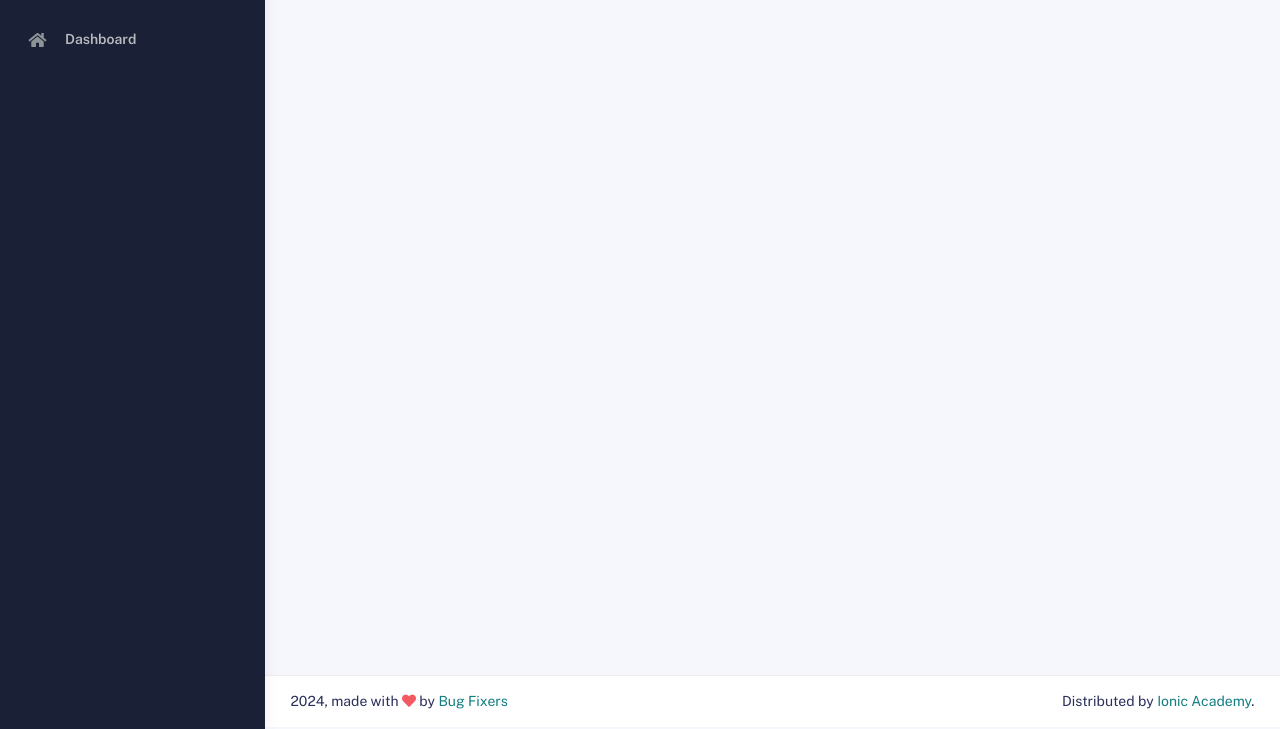
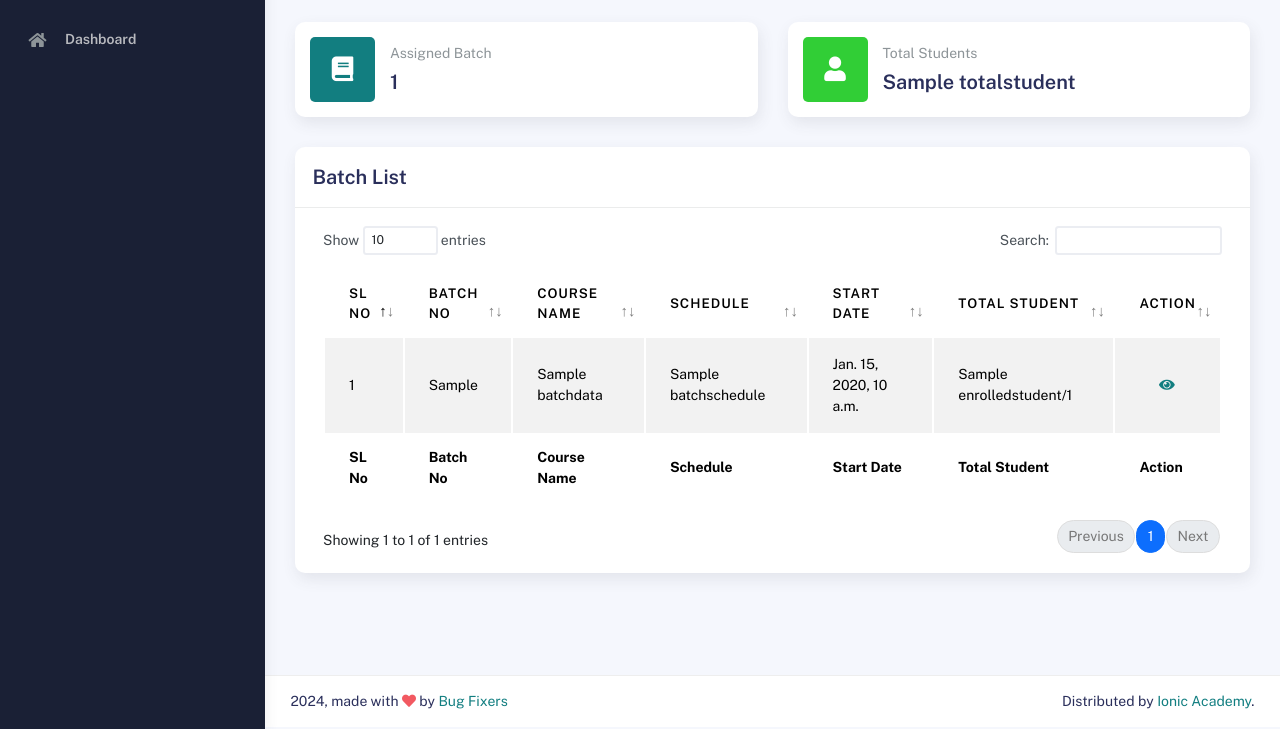
Before and after one commit to mrshakil015/Institute-Management-System-with-Django, a Django app: template IMSProject/IMSapp/templates/teachers/teacherbatchinfo.html in a window 1280 px wide. Shown: the part 71-800 px from the top of the page. Run offline with Django 5.2, Linux system fonts and the light colour scheme; the template is opened without the code that fills it: most values are stand-ins (such as "Sample title", 1, 10 or a date in 2020); some libraries are stand-ins or nearby versions.

Commit message:
Teachers batch info done

```diff
--- a/IMSProject/IMSapp/templates/batches/viewbatch.html
+++ b/IMSProject/IMSapp/templates/batches/viewbatch.html
@@ -162,12 +162,17 @@
                       <a href="" class="btn btn-link btn-primary btn-md">
                         <i class="fa fa-eye"></i>
                       </a>
+
+                     {% if user.UserType == 'Authority' %}
                      <a href="" class="btn btn-link btn-primary btn-md">
                       <i class="fa fa-edit"></i>
                     </a>
                     <a href="" class="btn btn-link btn-danger btn-md">
                       <i class="fa fa-trash"></i>
                     </a>
+
+                     {% endif %}
+
 
                     </div>
                   </td>
--- a/IMSProject/IMSapp/templates/teachers/teacherbatchinfo.html
+++ b/IMSProject/IMSapp/templates/teachers/teacherbatchinfo.html
@@ -1,6 +1,109 @@
-{% extends "profilemaster/master.html" %}
+{% extends 'profilemaster/master.html' %}
 
 
 {% block content %}
 
+<div class="row">
+    <div class="col-sm-6 col-md-6">
+        <div class="card card-stats card-round">
+            <div class="card-body">
+                <div class="row align-items-center">
+                    <div class="col-icon">
+                        <div class="icon-big text-center icon-primary bubble-shadow-small">
+                            <i class="fas fa-book"></i>
+                        </div>
+                    </div>
+                    <div class="col col-stats ms-3 ms-sm-0">
+                        <div class="numbers">
+                            <p class="card-category">Assigned Batch</p>
+                            <h4 class="card-title">{{teacherbatchdata|length}}</h4>
+                        </div>
+                    </div>
+                </div>
+            </div>
+        </div>
+    </div>
+
+    <div class="col-sm-6 col-md-6">
+        <div class="card card-stats card-round">
+            <div class="card-body">
+                <div class="row align-items-center">
+                    <div class="col-icon">
+                        <div class="icon-big text-center icon-success bubble-shadow-small">
+                            <i class="fas fa-user"></i>
+                        </div>
+                    </div>
+                    <div class="col col-stats ms-3 ms-sm-0">
+                        <div class="numbers">
+                            <p class="card-category">Total Students</p>
+                            <h4 class="card-title">{{totalstudent}}</h4>
+                        </div>
+                    </div>
+                </div>
+            </div>
+        </div>
+    </div>
+
+</div>
+
+
+<div class="col-md-12">
+    <div class="card">
+      <div class="card-header">
+        <h4 class="card-title">Batch List</h4>
+      </div>
+      <div class="card-body">
+        <div class="table-responsive">
+          <table id="basic-datatables" class="display table table-striped table-hover">
+            <thead>
+              <tr>
+                <th>SL No</th>
+                <th>Batch No</th>
+                <th>Course Name</th>
+                <th>Schedule</th>
+                <th>Start Date</th>
+                <th>Total Student</th>
+                <th>Action</th>
+              </tr>
+            </thead>
+
+            <tfoot>
+              <tr>
+                <th>SL No</th>
+                <th>Batch No</th>
+                <th>Course Name</th>
+                <th>Schedule</th>
+                <th>Start Date</th>
+                <th>Total Student</th>
+                <th>Action</th>
+              </tr>
+            </tfoot>
+            <tbody>
+
+              {% for i in combined_data %}
+                <tr>
+                  <td>{{forloop.counter}}</td>
+                  <td>{{i.batchdata.BatchNo}}</td>
+                  <td>{{i.batchdata.CourseName}}</td>
+                  <td>{{i.batchdata.Batchschedule}}</td>
+                  <td>{{i.batchdata.BatchStartDate}}</td>
+                  <td>{{i.enrolledstudent}}/{{i.batchdata.TotalStudent}}</td>
+                  <td>
+                    <div class="form-button-action">
+                      <a href="{% url 'viewbatch' i.batchdata.BatchNo %}" class="btn btn-link btn-primary btn-md">
+                        <i class="fa fa-eye"></i>
+                      </a>
+
+                    </div>
+                  </td>
+                </tr>
+              {% endfor %}
+
+            </tbody>
+          </table>
+        </div>
+      </div>
+    </div>
+  </div>
+
 {% endblock content %}
```
Also changed, not shown: IMSProject/IMSapp/teacherviews.py (+30 -2 lines), IMSProject/db.sqlite3, 1 other file. Lines whose indentation alone changed are shown as unchanged.
